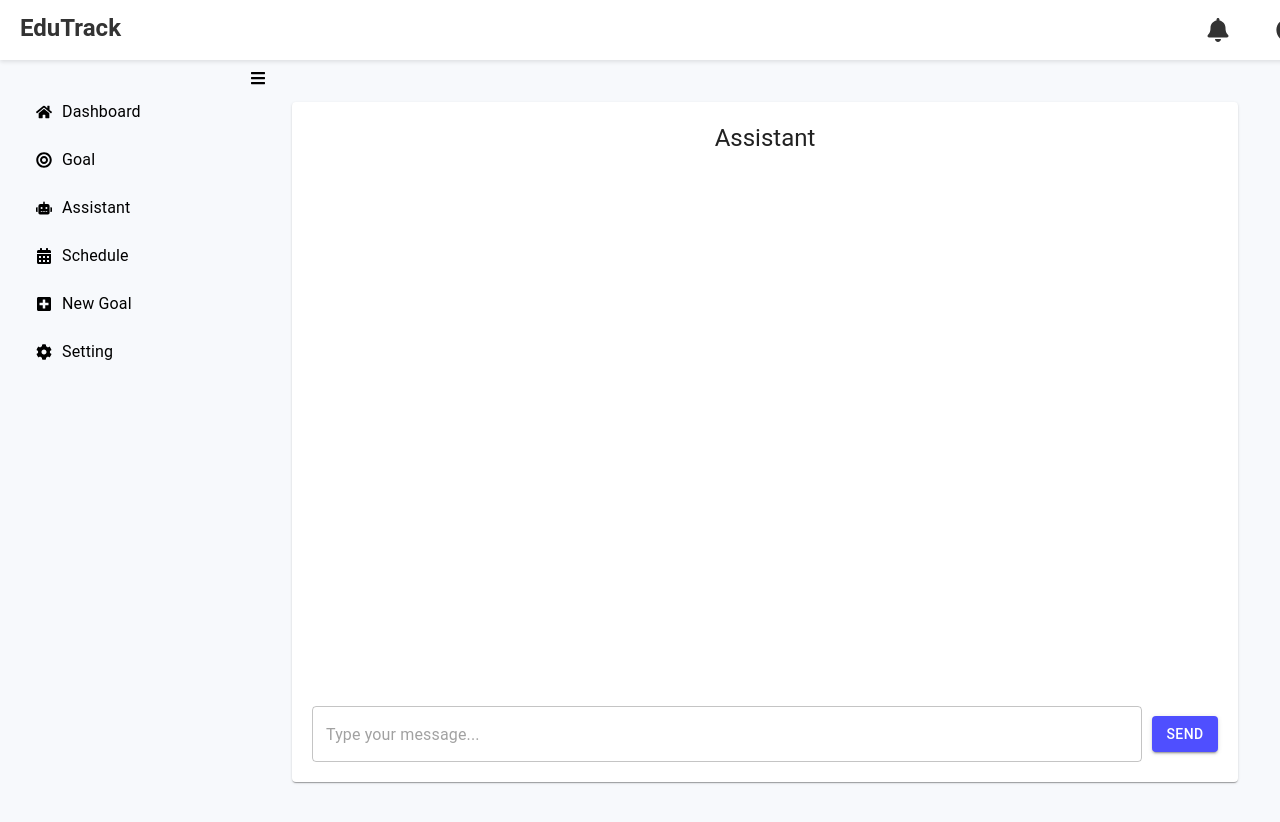
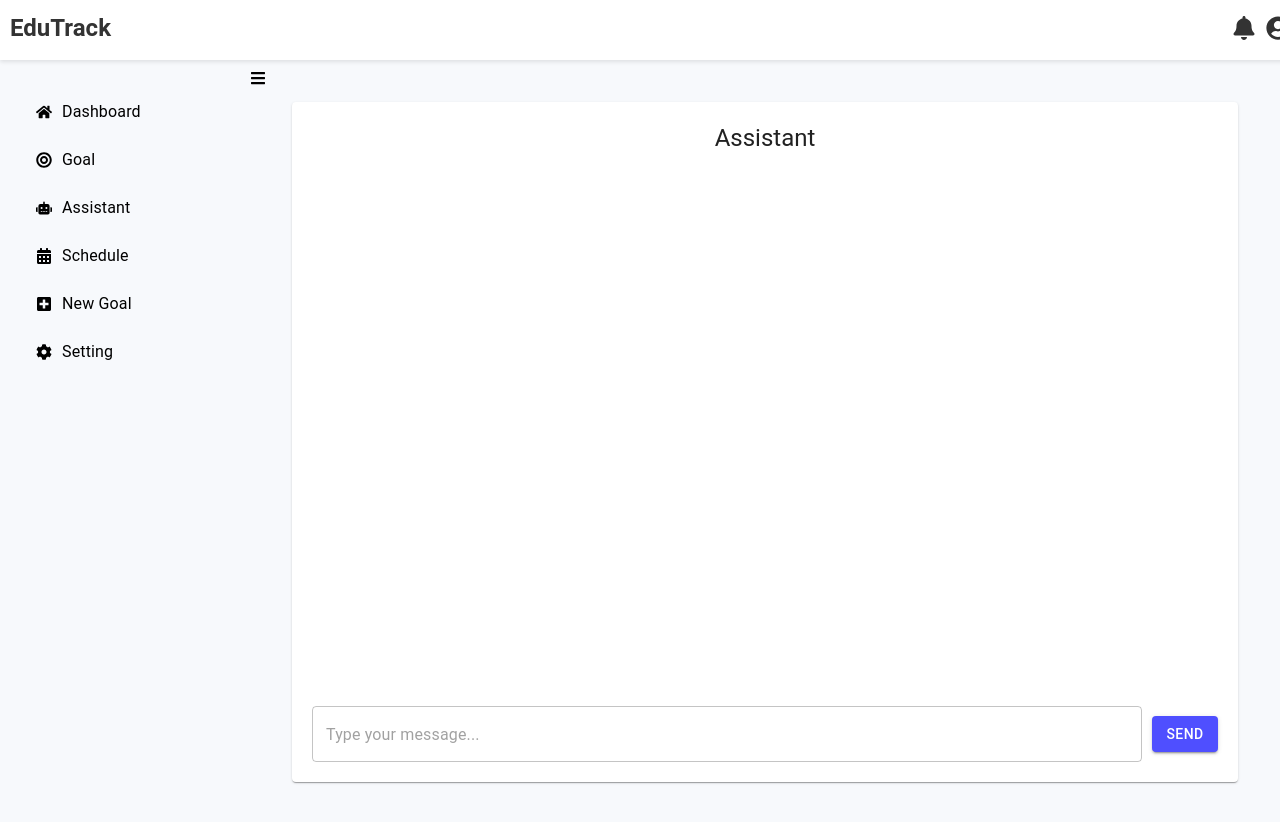
Before and after one commit to TuanNH76/uiux-project, a React (Create React App) app in the folder client/: page /assistant in a window 1280 px wide. Built offline with nearby package versions, Linux system fonts and the light colour scheme.

Commit message:
fix: navbar

```diff
--- a/client/src/App.css
+++ b/client/src/App.css
@@ -86,7 +86,7 @@ body {
   display: flex;
   justify-content: space-between;
   align-items: center;
-  padding: 0 20px;
+  padding: 0 10px; /* Adjusted padding */
   box-shadow: 0 2px 4px rgba(0, 0, 0, 0.1);
   position: fixed;
   top: 0;
@@ -108,11 +108,23 @@ body {
 .navbar-right {
   display: flex;
   align-items: center;
+  margin-left: auto; /* Pushes icons to the right */
 }
 
 .navbar-icon {
   font-size: 1.5em;
   color: #333;
-  margin-left: 20px;
+  margin-left: 10px; /* Adjusted margin */
   cursor: pointer;
 }
+
+.notification {
+  position: absolute;
+  top: 60px; /* Adjust to position below navbar */
+  right: 10px; /* Adjust to align with the right padding */
+  background: white;
+  border: 1px solid #ddd;
+  box-shadow: 0 2px 4px rgba(0, 0, 0, 0.1);
+  padding: 20px;
+  z-index: 1000;
+}
--- a/client/src/components/Navbar.js
+++ b/client/src/components/Navbar.js
@@ -1,7 +1,5 @@
 import React, { useState } from 'react';
 import { FaBell, FaUserCircle } from 'react-icons/fa';
-import { List, ListItem } from '@mui/material';
-import { Link } from 'react-router-dom';
 import Notification from '../pages/notification/Notification'; // Adjust the import path as needed
 
 import '../App.css';
@@ -19,12 +17,12 @@ const Navbar = () => {
         <h1 className="navbar-logo">EduTrack</h1>
       </div>
       <div className="navbar-right">
-        <List>
-          <ListItem button className="sidebar-item" onClick={toggleNotification}>
-            <FaBell className="navbar-icon" />
-          </ListItem>
-        </List>
-        <FaUserCircle className="navbar-icon" />
+        <div className="navbar-item" onClick={toggleNotification}>
+          <FaBell className="navbar-icon" />
+        </div>
+        <div className="navbar-item">
+          <FaUserCircle className="navbar-icon" />
+        </div>
       </div>
       {showNotification && <Notification />}
     </div>
```
